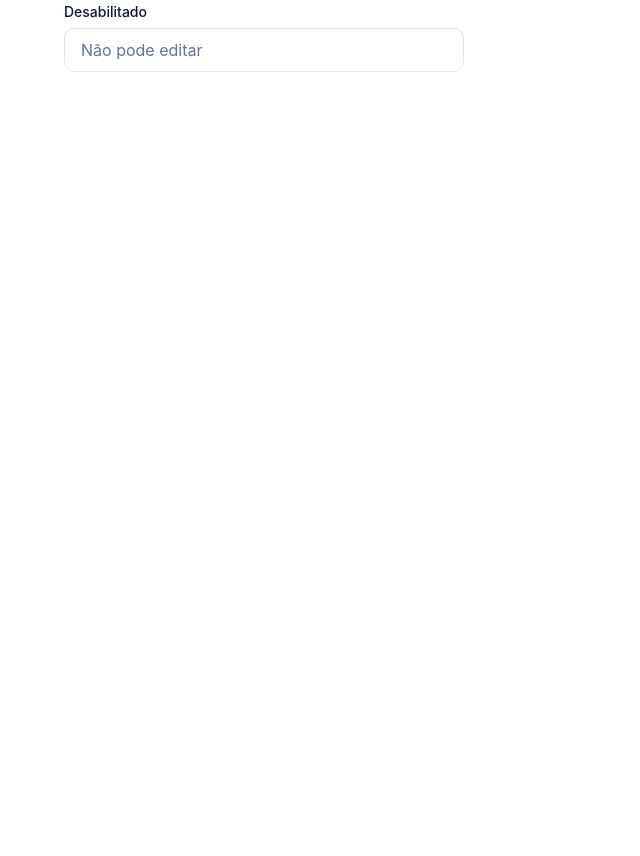
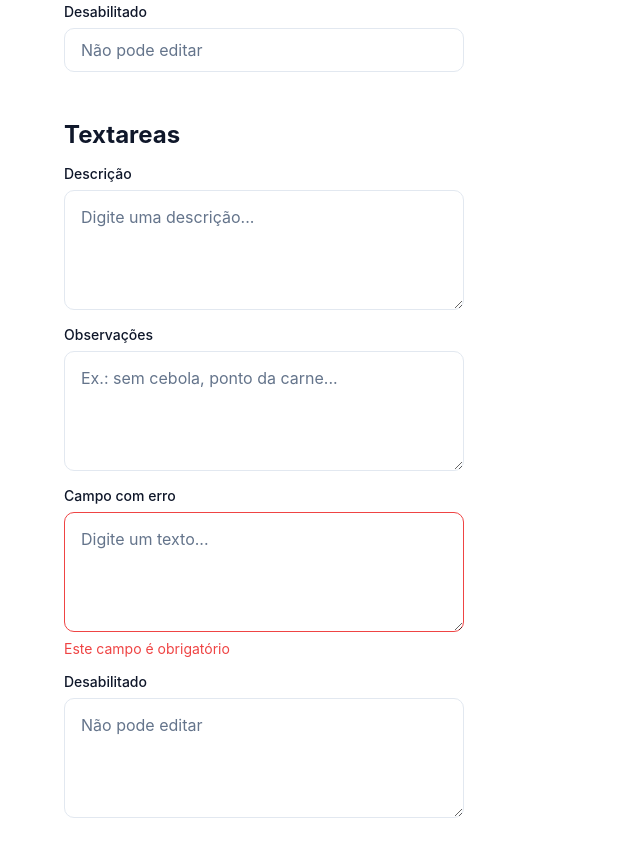
Before and after one commit to AromHanoB/atlas-food, a Next.js app: page / in a window 1280 px wide. Shown: the part 900-1756 px from the top of the page, without its empty margins (0-640 px from the left). Before the commit the page ends 1020 px from the top, so only its background shows below. Built offline with nearby package versions, Linux system fonts and the light colour scheme.

Commit message:
feat(ui): add reusable Textarea component

```diff
--- a/app/page.tsx
+++ b/app/page.tsx
@@ -1,6 +1,7 @@
 import { Button } from "@/components/ui/button";
 import { Spinner } from "@/components/ui/spinner";
 import { Input } from "@/components/ui/input";
+import { Textarea } from "@/components/ui/textarea";
 
 export default function Home() {
   return (
@@ -90,6 +91,38 @@ export default function Home() {
           <Input label="Desabilitado" placeholder="Não pode editar" disabled />
         </div>
       </section>
+      <section>
+        <h2>Textareas</h2>
+
+        <div
+          style={{
+            display: "flex",
+            flexDirection: "column",
+            gap: "16px",
+            marginTop: "16px",
+            maxWidth: "400px",
+          }}
+        >
+          <Textarea label="Descrição" placeholder="Digite uma descrição..." />
+
+          <Textarea
+            label="Observações"
+            placeholder="Ex.: sem cebola, ponto da carne..."
+          />
+
+          <Textarea
+            label="Campo com erro"
+            placeholder="Digite um texto..."
+            error="Este campo é obrigatório"
+          />
+
+          <Textarea
+            label="Desabilitado"
+            placeholder="Não pode editar"
+            disabled
+          />
+        </div>
+      </section>
     </main>
   );
 }
--- a/components/ui/textarea/Textarea.module.css
+++ b/components/ui/textarea/Textarea.module.css
@@ -0,0 +1,57 @@
+.container {
+  display: flex;
+  flex-direction: column;
+  gap: var(--spacing-2);
+}
+
+.label {
+  font-size: var(--font-size-sm);
+  font-weight: var(--font-weight-medium);
+  color: var(--color-text);
+}
+
+.textarea {
+  min-height: var(--textarea-min-height);
+
+  padding: var(--textarea-padding);
+
+  border: var(--border-width-thin) solid var(--textarea-border);
+
+  border-radius: var(--textarea-radius);
+
+  background: var(--textarea-bg);
+
+  color: var(--textarea-text);
+
+  font: inherit;
+
+  resize: vertical;
+
+  transition: var(--textarea-transition);
+}
+
+.textarea::placeholder {
+  color: var(--textarea-placeholder);
+}
+
+.textarea:focus {
+  outline: none;
+
+  border-color: var(--textarea-border-focus);
+
+  box-shadow: var(--textarea-shadow-focus);
+}
+
+.error {
+  border-color: var(--textarea-border-error);
+}
+
+.errorMessage {
+  font-size: var(--font-size-sm);
+
+  color: var(--color-danger);
+}
+
+.fullWidth {
+  width: 100%;
+}
--- a/components/ui/textarea/Textarea.tsx
+++ b/components/ui/textarea/Textarea.tsx
@@ -0,0 +1,42 @@
+import { cn } from "@/utils/cn";
+
+import styles from "./Textarea.module.css";
+import type { TextareaProps } from "./Textarea.types";
+
+export function Textarea({
+  label,
+  error,
+  fullWidth = false,
+  className,
+  ...props
+}: TextareaProps) {
+  return (
+    <div
+      className={cn(
+        styles.container,
+        fullWidth && styles.fullWidth
+      )}
+    >
+      {label && (
+        <label className={styles.label}>
+          {label}
+        </label>
+      )}
+
+      <textarea
+        className={cn(
+          styles.textarea,
+          error && styles.error,
+          className
+        )}
+        {...props}
+      />
+
+      {error && (
+        <span className={styles.errorMessage}>
+          {error}
+        </span>
+      )}
+    </div>
+  );
+}
--- a/components/ui/textarea/index.ts
+++ b/components/ui/textarea/index.ts
@@ -0,0 +1,3 @@
+export { Textarea } from "./Textarea";
+
+export type { TextareaProps } from "./Textarea.types";
--- a/styles/semantic.css
+++ b/styles/semantic.css
@@ -8,3 +8,4 @@
 @import "./semantic/badge.css";
 @import "./semantic/spinner.css";
 @import "./semantic/input.css";
+@import "./semantic/textarea.css";
--- /dev/null
+++ b/styles/semantic/textarea.css
@@ -0,0 +1,23 @@
+:root {
+  --textarea-bg: var(--input-bg);
+
+  --textarea-text: var(--input-text);
+
+  --textarea-placeholder: var(--input-placeholder);
+
+  --textarea-border: var(--input-border);
+
+  --textarea-border-focus: var(--input-border-focus);
+
+  --textarea-border-error: var(--input-border-error);
+
+  --textarea-radius: var(--input-radius);
+
+  --textarea-shadow-focus: var(--input-shadow-focus);
+
+  --textarea-padding: var(--spacing-4);
+
+  --textarea-min-height: 120px;
+
+  --textarea-transition: var(--transition-fast);
+}
```
Also changed, not shown: components/ui/textarea/Textarea.types.ts (+8 -0 lines).
